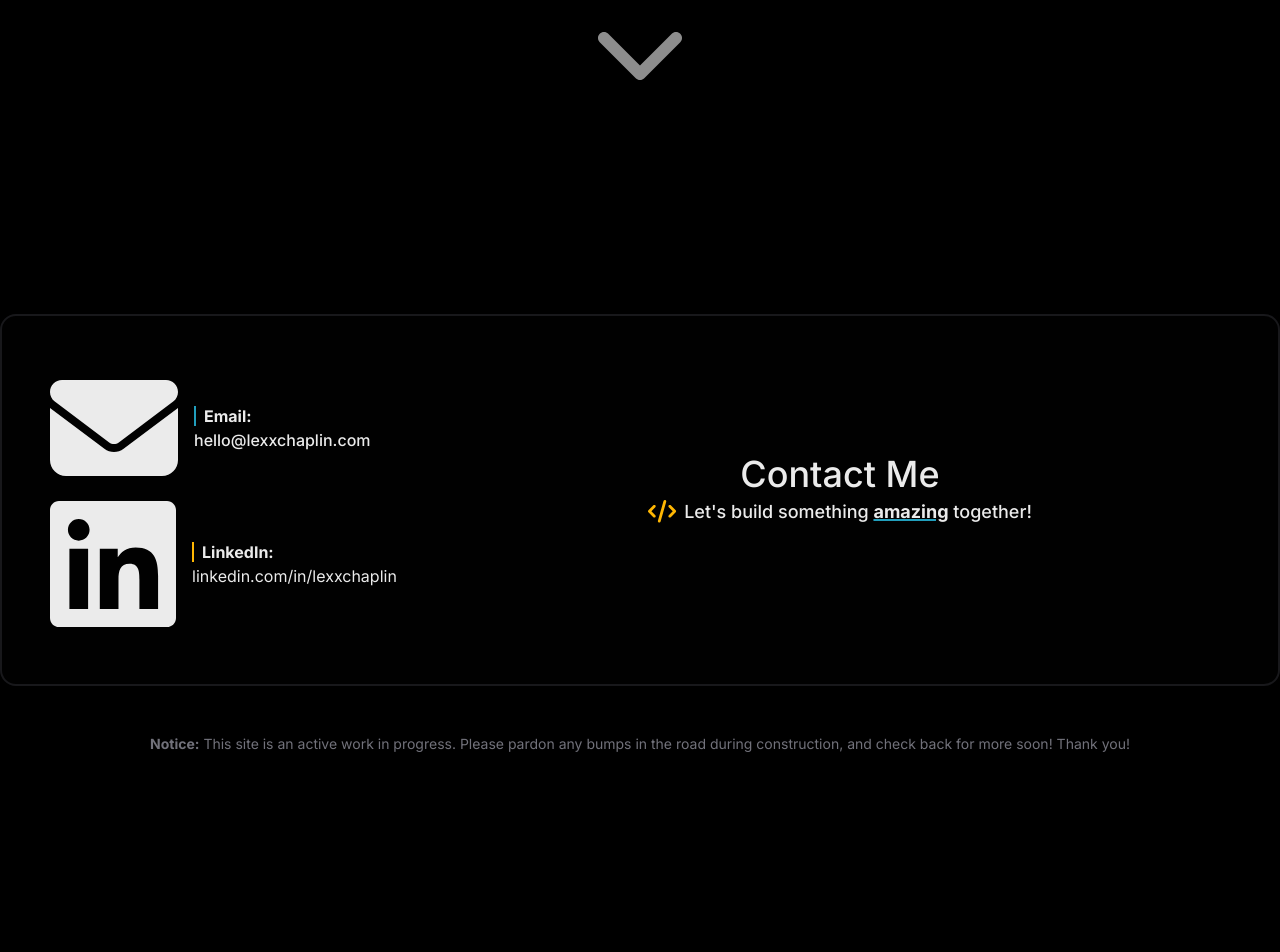
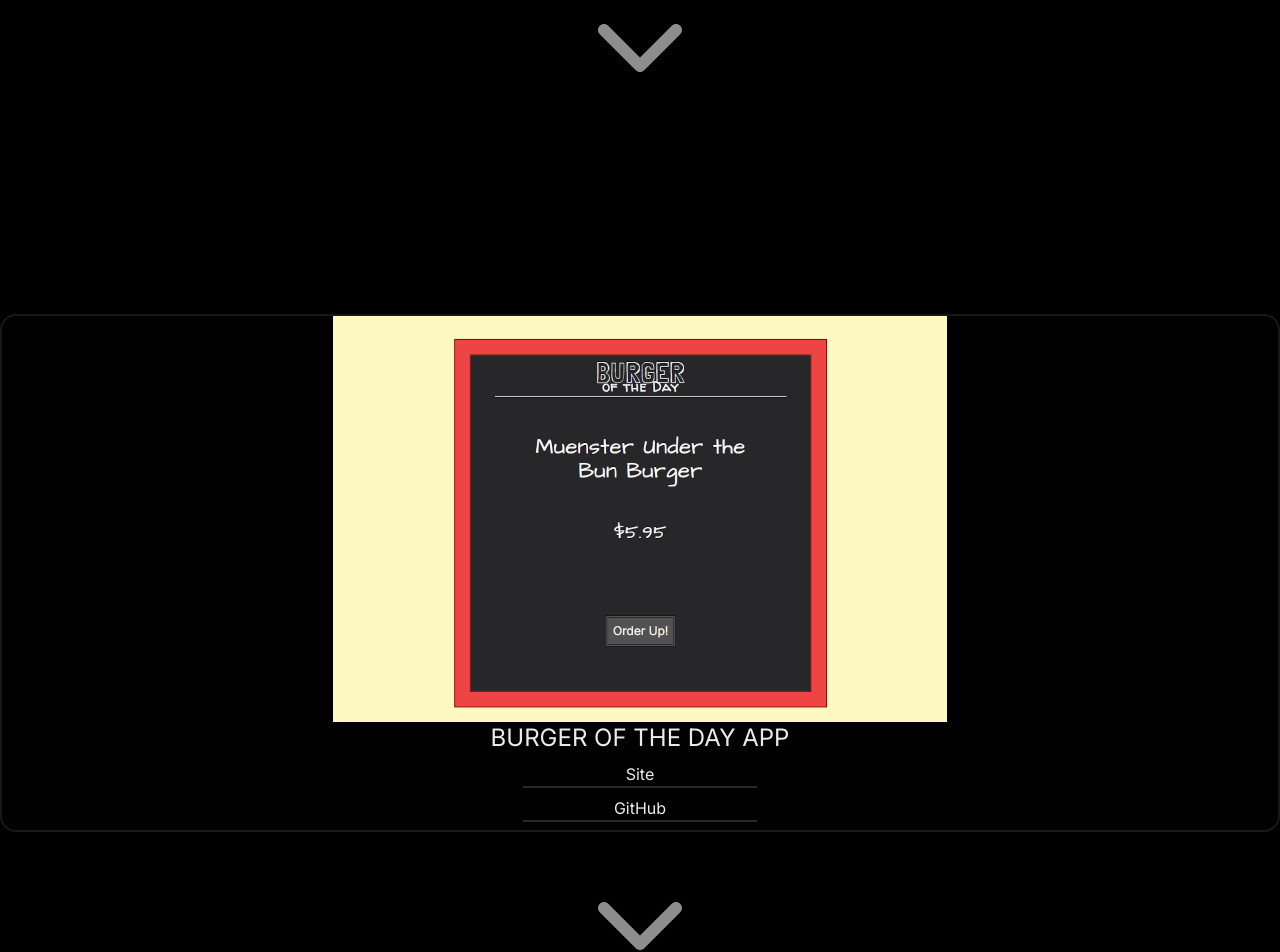
Before and after one commit to LexxButOnline/portfolio, a Next.js app: page / in a window 1280 px wide. Shown: the part 1540-2492 px from the top of the page. Built offline with nearby package versions, Linux system fonts and the light colour scheme.

Commit message:
add projects section

```diff
--- a/src/app/page.tsx
+++ b/src/app/page.tsx
@@ -7,7 +7,7 @@ import Intro from "@/components/Intro";
 // import About from "@/components/About";
 import About from "@/components/About";
 import Contact from "@/components/Contact";
-
+import Projects from "@/components/Projects";
 
 
 
@@ -19,6 +19,7 @@ export default function Page() {
       < Navbar />
       < Intro />
       < About />
+      < Projects />
       < Contact />
       {/* < Footer /> */}
 
--- a/src/components/About.tsx
+++ b/src/components/About.tsx
@@ -80,23 +80,6 @@ const Tile = () => {
 
 export default function Abootle() {
 
-    const moveText = {
-
-        start: {
-            opacity: 0,
-            scale: 0,
-        },
-        end: {
-            scale: 1,
-            opacity: 1,
-            transition: {
-                delay: 0.6,
-                duration: 1
-            }
-
-        }
-    }
-
     //border-2 border-tertiary
 
     return (
@@ -104,11 +87,11 @@ export default function Abootle() {
             <div className="flex overflow-visible flex-col items-center pt-10 md:pt-20 justify-center  mx-auto h-dvh ">
                 <div>< Tile /></div>
                 <div className="h-10"></div>
-                <motion.div className="h-20 text-fontcolor" variants={moveText} initial="start" animate="end">
-                    <motion.a href="#contact" initial={{ opacity: 0.6 }} whileHover={{ opacity: 1 }}>
-                        <FontAwesomeIcon icon={faChevronDown} size="6x" />
-                    </motion.a>
-                </motion.div>
+
+                <motion.a href="#projects" initial={{ opacity: 0.6 }} whileHover={{ opacity: 1 }}>
+                    <FontAwesomeIcon icon={faChevronDown} size="6x" />
+                </motion.a>
+
             </div>
 
         </section >
--- a/src/components/Navbar.tsx
+++ b/src/components/Navbar.tsx
@@ -15,10 +15,10 @@ export default function Navbar() {
                     </a>
                     {/* <a href="#skills" className="mr-5 ">
                         Skills
-                    </a>
+                    </a> */}
                     <a href="#projects" className="mr-5">
                         Projects
-                    </a> */}
+                    </a>
                 </nav>
                 <a
                     href="#contact"
--- /dev/null
+++ b/src/components/Projects.tsx
@@ -0,0 +1,30 @@
+import React from "react";
+import { motion } from "framer-motion";
+import { FontAwesomeIcon } from "@fortawesome/react-fontawesome";
+import { faChevronDown } from "@fortawesome/free-solid-svg-icons";
+
+export default function Projects() {
+
+    return (
+        <section id="projects">
+            <div className="h-dvh text-center pt-10 lg:pt-44" >
+
+                <div className="container flex flex-col items-center justify-center  mx-auto bg-alt border-zinc-900 border-0 md:border-2 rounded-2xl">
+                    <div><img className="w-96 lg:w-min" src="./botd_screenshot.png" /></div>
+                    <div>
+                        <span className="text-2xl uppercase">Burger of the Day App</span><br />
+                        <ul>
+                            <li className="border-0 border-b-2 my-2 mx-8 border-zinc-800" ><a href="https://burgeroftheday.netlify.app/">Site</a></li>
+                            <li className="border-0 border-b-2 my-2 mx-8 border-zinc-800"><a href="https://github.com/LexxButOnline/burgeroftheday/">GitHub</a></li>
+                        </ul>
+                    </div>
+                </div>
+                <div className="h-10"></div>
+                <motion.a href="#contact" initial={{ opacity: 0.6 }} whileHover={{ opacity: 1 }}>
+                    <FontAwesomeIcon icon={faChevronDown} size="6x" />
+                </motion.a>
+
+            </div>
+        </section>
+    );
+}
```
Also changed, not shown: public/botd_screenshot.png (added).
